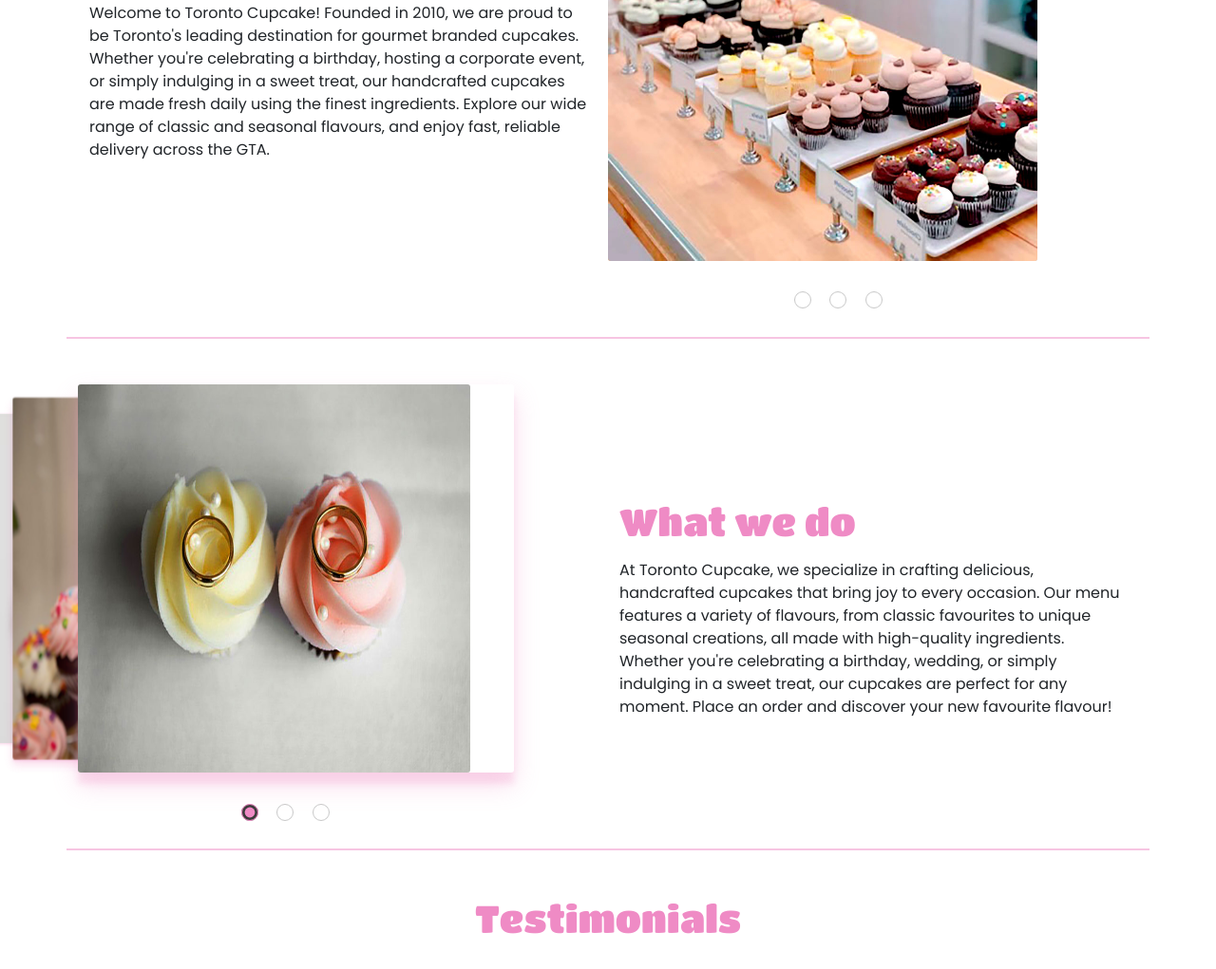
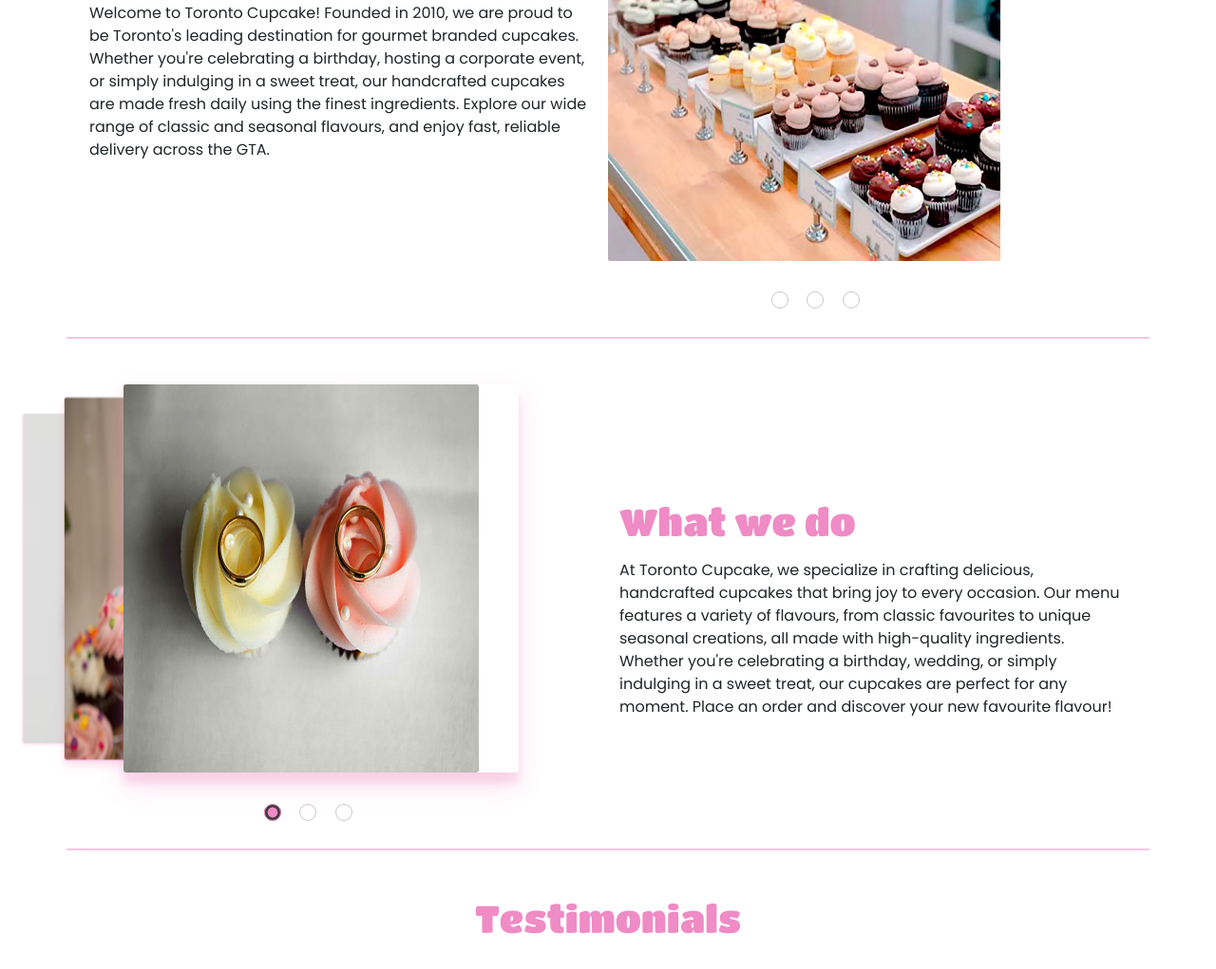
Before and after one commit to AmeliaFrederick/dsn1713-final, a website: page about.html in a window 1280 px wide. Shown: the part 428-1449 px from the top of the page at 95% size. Drawn offline with nearby package versions, Linux system fonts and the light colour scheme.

Commit message:
updated images html and scss

```diff
--- a/about.html
+++ b/about.html
@@ -52,7 +52,7 @@
         <div class="container px-4 border-primary border-bottom border-2 border-opacity-50">
           <div class="row flex-lg-row-reverse align-items-center justify-content-center ">
 
-            <section id="slider" class="col">
+            <section id="slider" class="col me-5">
               <input type="radio" name="slider" id="s1" checked>
               <input type="radio" name="slider" id="s2">
               <input type="radio" name="slider" id="s3">
@@ -94,7 +94,7 @@
               <p>At Toronto Cupcake, we specialize in crafting delicious, handcrafted cupcakes that bring joy to every occasion. Our menu features a variety of flavours, from classic favourites to unique seasonal creations, all made with high-quality ingredients. Whether you're celebrating a birthday, wedding, or simply indulging in a sweet treat, our cupcakes are perfect for any moment. Place an order and discover your new favourite flavour!</p>
             </div>
 
-            <section id="slider" class="col mt-5">
+            <section id="slider" class="col mt-5 ms-5">
               <input type="radio" name="slider" id="s1" checked>
               <input type="radio" name="slider" id="s5">
               <input type="radio" name="slider" id="s4">
--- a/scss/custom.scss
+++ b/scss/custom.scss
@@ -213,8 +213,6 @@
   transform: translate3d(-20%, 0, -100px);
 }
 
-
-
 input[type=radio] {
     position: relative;
     top: 108%;
@@ -237,5 +235,4 @@
   }
 
 
-
 @import "../node_modules/bootstrap/scss/bootstrap";
```
Also changed, not shown: images/canada-day-cupcake.jpg, images/chocolate-coconut-cupcake.jpg, images/cookie-monster-cupcake.jpg, images/custom-challenge-cupcake.jpg, images/easter-cupcake.jpg, images/frosty-snowman-cupcake.jpg, images/music-cupcake.jpg, images/red-velvet-cupcake.jpg, images/stpatty-cupcake.jpg, images/vanilla-coconut-cupcake.jpg, images/vanilla-lemon-cupcake.jpg, images/wedding-custom-cupcake.jpg, 2 other files.
